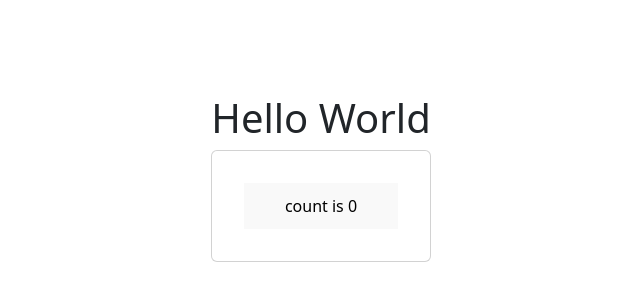
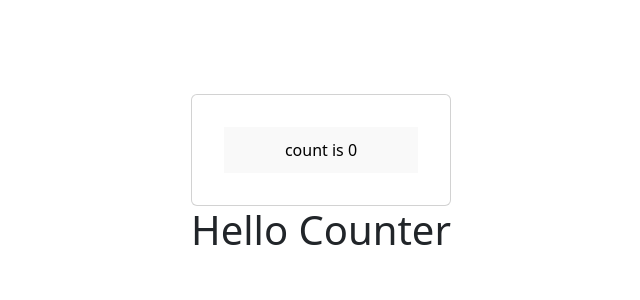
Before and after one commit to BishnuThapa/react-mosh-app, a React (Vite) app: page / in a window 1280 px wide. Shown: the part 222-522 px from the top of the page, without its empty margins (319-959 px from the left). Built offline with nearby package versions, Linux system fonts and the light colour scheme.

Commit message:
added firt component and rendered into app.jsx

```diff
--- a/src/App.jsx
+++ b/src/App.jsx
@@ -2,19 +2,21 @@ import { useState } from 'react'
 import reactLogo from './assets/react.svg'
 import viteLogo from '/vite.svg'
 import './App.css'
+import Counter from './components/counter'
 
 function App() {
   const [count, setCount] = useState(0)
 
   return (
     <>
-      <h1>Hello World</h1>
       <div className="card">
         <button onClick={() => setCount((count) => count + 1)}>
           count is {count}
         </button>
       </div>
 
+      <Counter></Counter>
+
     </>
   )
 }
--- /dev/null
+++ b/src/components/counter.jsx
@@ -0,0 +1,10 @@
+import React, { Component } from 'react'
+
+class Counter extends Component {
+
+    render() {
+        return <h1>Hello Counter</h1>;
+    }
+}
+
+export default Counter;
```
